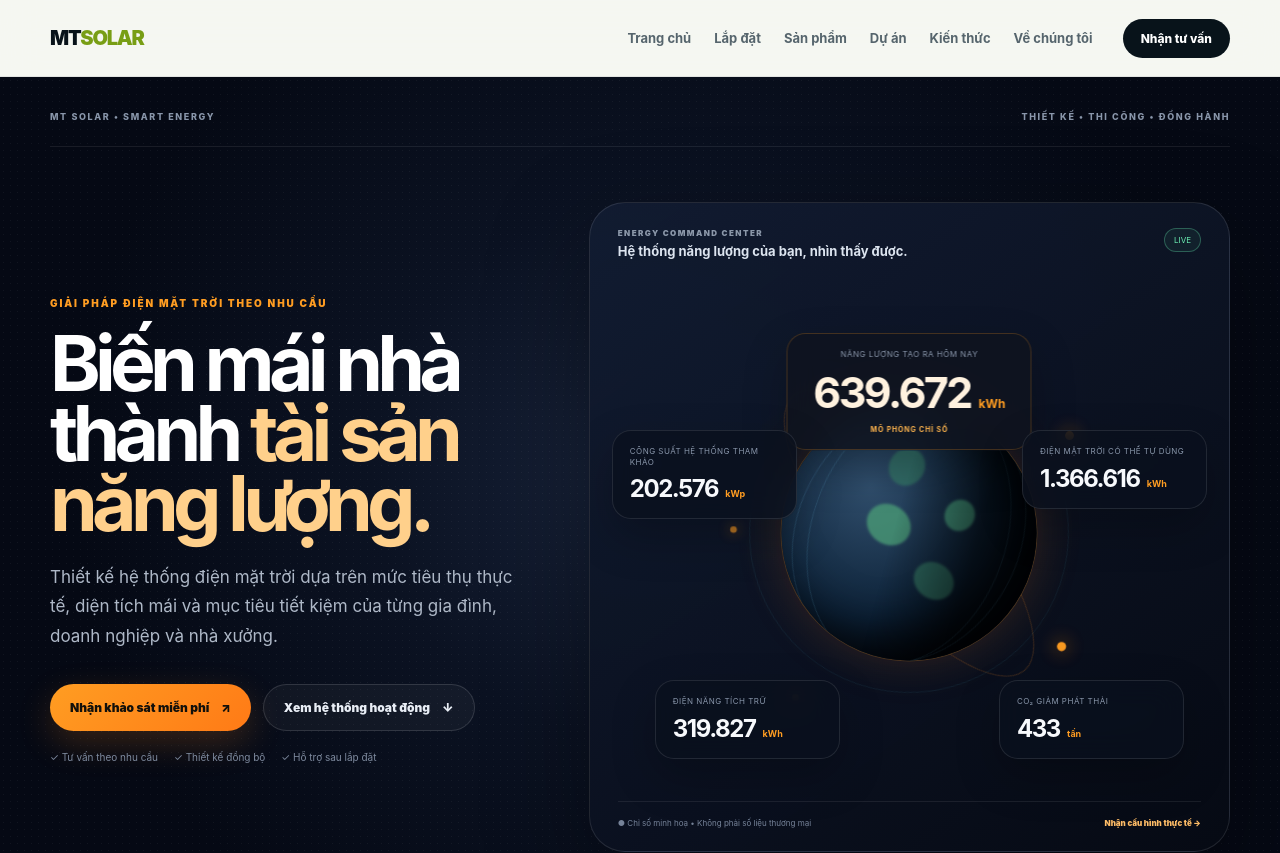
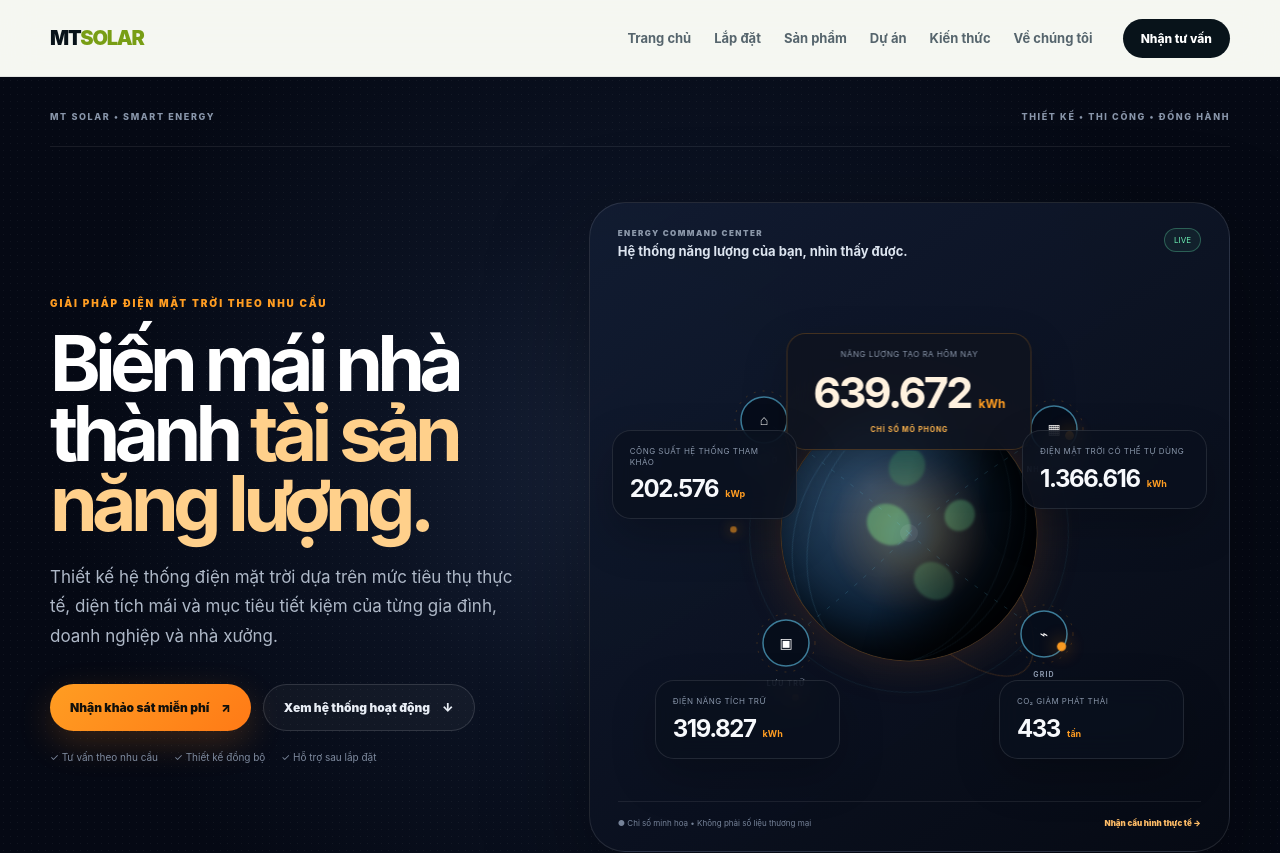
Before and after one commit to Doanh03/solar-react, a Next.js app: page / in a window 1280 px wide. Shown: the top 853 px of the page. Built offline with nearby package versions, Linux system fonts and the light colour scheme.

Commit message:
feat(hero): add cinematic energy network animation

```diff
--- a/app/components/solar-home-v2.tsx
+++ b/app/components/solar-home-v2.tsx
@@ -7,20 +7,22 @@ import { BusinessFooter, BusinessHeader } from './business-site';
 import styles from './solar-home-v2.module.css';
 
 const stats = [
-  { value: 639672, suffix: ' kWh', label: 'Năng lượng tạo ra hôm nay' },
-  { value: 202576, suffix: ' kWp', label: 'Công suất hệ thống tham khảo' },
-  { value: 1366616, suffix: ' kWh', label: 'Điện mặt trời có thể tự dùng' },
-  { value: 319827, suffix: ' kWh', label: 'Điện năng tích trữ' },
-  { value: 433, suffix: ' tấn', label: 'CO₂ giảm phát thải' },
+  { value: 639672, suffix: ' kWh', label: 'Năng lượng tạo ra hôm nay', delay: 0 },
+  { value: 202576, suffix: ' kWp', label: 'Công suất hệ thống tham khảo', delay: 450 },
+  { value: 1366616, suffix: ' kWh', label: 'Điện mặt trời có thể tự dùng', delay: 900 },
+  { value: 319827, suffix: ' kWh', label: 'Điện năng tích trữ', delay: 1350 },
+  { value: 433, suffix: ' tấn', label: 'CO₂ giảm phát thải', delay: 1800 },
 ];
 
-function AnimatedNumber({ value }: { value: number }) {
+function AnimatedNumber({ value, delay = 0 }: { value: number; delay?: number }) {
   const [current, setCurrent] = useState(0);
 
   useEffect(() => {
-    const duration = 1500;
+    let frame = 0;
+    let timeout = 0;
+    const duration = 4200;
+    const start = () => {
       const started = performance.now();
-    let frame = 0;
       const tick = (now: number) => {
         const progress = Math.min(1, (now - started) / duration);
         const eased = 1 - Math.pow(1 - progress, 3);
@@ -28,10 +30,44 @@ function AnimatedNumber({ value }: { value: number }) {
         if (progress < 1) frame = requestAnimationFrame(tick);
       };
       frame = requestAnimationFrame(tick);
-    return () => cancelAnimationFrame(frame);
-  }, [value]);
+    };
+    timeout = window.setTimeout(start, delay);
+    return () => {
+      window.clearTimeout(timeout);
+      cancelAnimationFrame(frame);
+    };
+  }, [value, delay]);
 
   return <>{current.toLocaleString('vi-VN')}</>;
+}
+
+function EnergyIcon({ x, y, label, icon }: { x: number; y: number; label: string; icon: string }) {
+  return (
+    <g transform={`translate(${x} ${y})`}>
+      <circle r="23" fill="rgba(7,14,27,.92)" stroke="rgba(104,215,255,.55)" strokeWidth="1.5" />
+      <circle r="29" fill="none" stroke="rgba(255,157,34,.2)" strokeDasharray="2 7">
+        <animateTransform attributeName="transform" type="rotate" from="0" to="360" dur="8s" repeatCount="indefinite" />
+      </circle>
+      <text x="0" y="5" textAnchor="middle" fontSize="14" fill="#fff">{icon}</text>
+      <text x="0" y="43" textAnchor="middle" fontSize="7" letterSpacing="1.2" fill="#8d9aaf" fontWeight="700">{label}</text>
+    </g>
+  );
+}
+
+function EnergyStream({ path, delay }: { path: string; delay: string }) {
+  return (
+    <>
+      <path d={path} fill="none" stroke="rgba(104,215,255,.16)" strokeWidth="1" strokeDasharray="4 8" />
+      <circle r="3" fill="#ff9d22" opacity="0">
+        <animateMotion dur="2.8s" begin={delay} repeatCount="indefinite" path={path} />
+        <animate attributeName="opacity" values="0;.95;0" dur="2.8s" begin={delay} repeatCount="indefinite" />
+      </circle>
+      <circle r="7" fill="rgba(255,157,34,.16)" opacity="0">
+        <animateMotion dur="2.8s" begin={delay} repeatCount="indefinite" path={path} />
+        <animate attributeName="opacity" values="0;.45;0" dur="2.8s" begin={delay} repeatCount="indefinite" />
+      </circle>
+    </>
+  );
 }
 
 function Earth() {
@@ -45,6 +81,31 @@ function Earth() {
         <div className={`${styles.earthGrid} ${styles.gridB}`} />
         <div className={styles.earthLand} />
       </div>
+      <svg viewBox="0 0 390 390" style={{ position: 'absolute', inset: 0, width: '100%', height: '100%', overflow: 'visible' }}>
+        <defs>
+          <radialGradient id="energyCore" cx="50%" cy="50%">
+            <stop offset="0%" stopColor="#fff4d8" />
+            <stop offset="35%" stopColor="#ffb84a" />
+            <stop offset="100%" stopColor="#ff6b19" stopOpacity="0" />
+          </radialGradient>
+          <filter id="energyBlur"><feGaussianBlur stdDeviation="3" /></filter>
+        </defs>
+        <circle cx="195" cy="195" r="82" fill="url(#energyCore)" opacity=".16" filter="url(#energyBlur)">
+          <animate attributeName="r" values="78;92;78" dur="3.8s" repeatCount="indefinite" />
+          <animate attributeName="opacity" values=".1;.24;.1" dur="3.8s" repeatCount="indefinite" />
+        </circle>
+        <EnergyStream path="M195 195 C145 150 91 112 50 82" delay="0s" />
+        <EnergyStream path="M195 195 C246 150 299 115 340 91" delay=".7s" />
+        <EnergyStream path="M195 195 C150 244 105 276 72 305" delay="1.3s" />
+        <EnergyStream path="M195 195 C245 239 291 269 330 296" delay="1.9s" />
+        <EnergyIcon x={50} y={82} label="NHÀ Ở" icon="⌂" />
+        <EnergyIcon x={340} y={91} label="NHÀ XƯỞNG" icon="▦" />
+        <EnergyIcon x={72} y={305} label="LƯU TRỮ" icon="▣" />
+        <EnergyIcon x={330} y={296} label="GRID" icon="⌁" />
+        <circle cx="195" cy="195" r="9" fill="rgba(255,255,255,.9)" opacity=".08">
+          <animate attributeName="r" values="7;13;7" dur="2.4s" repeatCount="indefinite" />
+        </circle>
+      </svg>
       <span className={`${styles.energyDot} ${styles.dotA}`} />
       <span className={`${styles.energyDot} ${styles.dotB}`} />
       <span className={`${styles.energyDot} ${styles.dotC}`} />
@@ -148,11 +209,11 @@ export function SolarBusinessHomeV2() {
               <div className={styles.commandCard} id="nang-luong">
                 <div className={styles.commandHeader}><div><span>ENERGY COMMAND CENTER</span><strong>Hệ thống năng lượng của bạn, nhìn thấy được.</strong></div><i>LIVE</i></div>
                 <Earth />
-                <div className={`${styles.stat} ${styles.statMain}`}><span>{stats[0].label}</span><strong><AnimatedNumber value={stats[0].value} /><small>{stats[0].suffix}</small></strong><b>MÔ PHỎNG CHỈ SỐ</b></div>
-                <div className={`${styles.stat} ${styles.statTL}`}><span>{stats[1].label}</span><strong><AnimatedNumber value={stats[1].value} /><small>{stats[1].suffix}</small></strong></div>
-                <div className={`${styles.stat} ${styles.statTR}`}><span>{stats[2].label}</span><strong><AnimatedNumber value={stats[2].value} /><small>{stats[2].suffix}</small></strong></div>
-                <div className={`${styles.stat} ${styles.statBL}`}><span>{stats[3].label}</span><strong><AnimatedNumber value={stats[3].value} /><small>{stats[3].suffix}</small></strong></div>
-                <div className={`${styles.stat} ${styles.statBR}`}><span>{stats[4].label}</span><strong><AnimatedNumber value={stats[4].value} /><small>{stats[4].suffix}</small></strong></div>
+                <div className={`${styles.stat} ${styles.statMain}`}><span>{stats[0].label}</span><strong><AnimatedNumber value={stats[0].value} delay={stats[0].delay} /><small>{stats[0].suffix}</small></strong><b>CHỈ SỐ MÔ PHỎNG</b></div>
+                <div className={`${styles.stat} ${styles.statTL}`}><span>{stats[1].label}</span><strong><AnimatedNumber value={stats[1].value} delay={stats[1].delay} /><small>{stats[1].suffix}</small></strong></div>
+                <div className={`${styles.stat} ${styles.statTR}`}><span>{stats[2].label}</span><strong><AnimatedNumber value={stats[2].value} delay={stats[2].delay} /><small>{stats[2].suffix}</small></strong></div>
+                <div className={`${styles.stat} ${styles.statBL}`}><span>{stats[3].label}</span><strong><AnimatedNumber value={stats[3].value} delay={stats[3].delay} /><small>{stats[3].suffix}</small></strong></div>
+                <div className={`${styles.stat} ${styles.statBR}`}><span>{stats[4].label}</span><strong><AnimatedNumber value={stats[4].value} delay={stats[4].delay} /><small>{stats[4].suffix}</small></strong></div>
                 <div className={styles.commandFooter}><span>● Chỉ số minh hoạ • Không phải số liệu thương mại</span><Link href="/lien-he">Nhận cấu hình thực tế →</Link></div>
               </div>
             </div>
```
Lines whose indentation alone changed are shown as unchanged.
